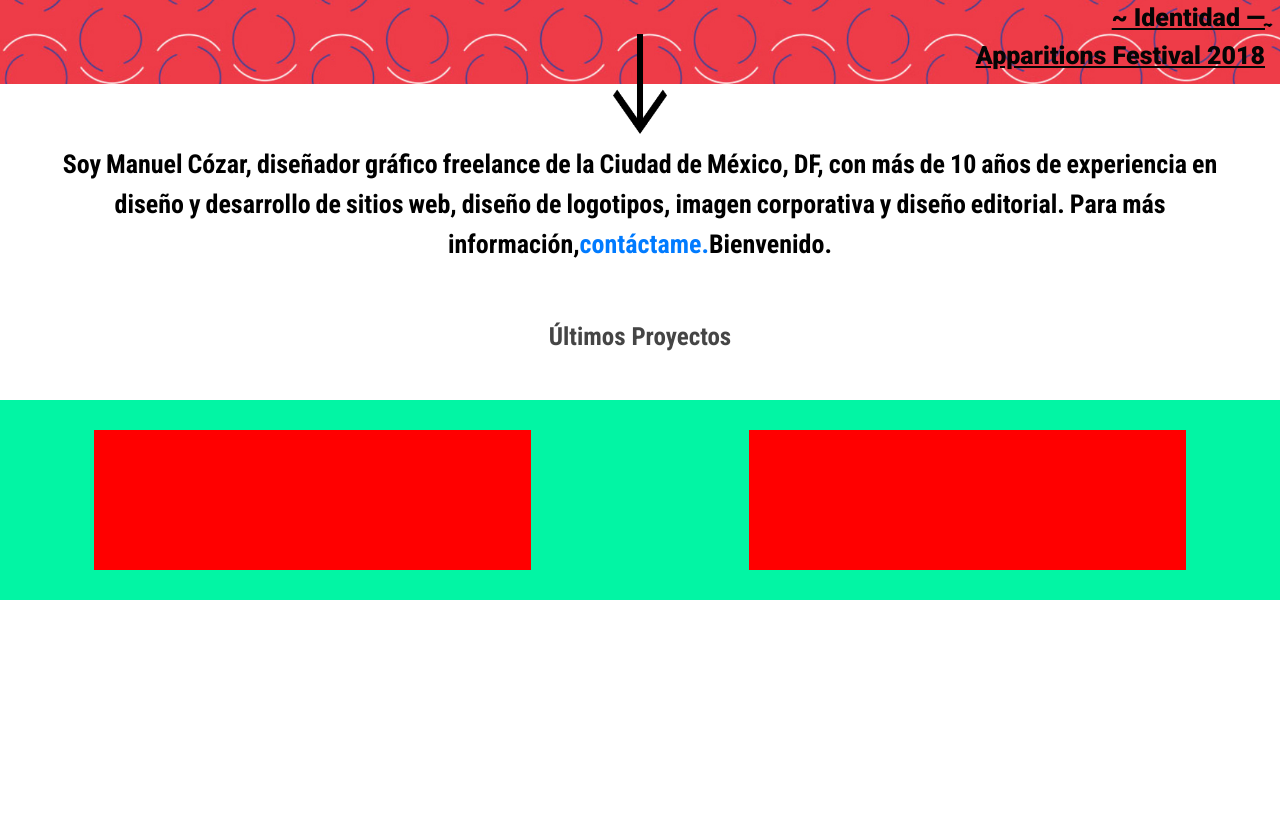
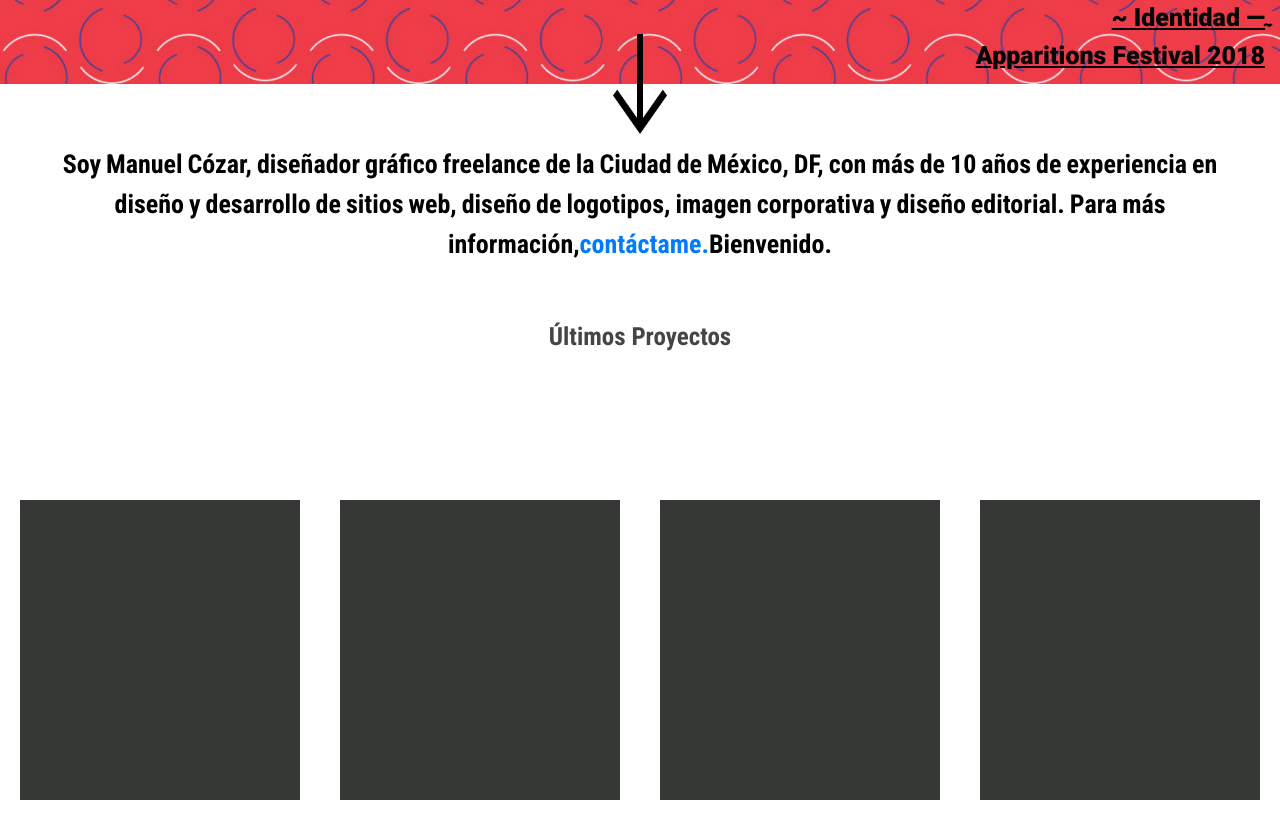
Before and after one commit to rovercode1/Cozar, a website: page webPage/cozar.html in a window 1280 px wide. Shown: the part 516-1354 px from the top of the page. Drawn offline with nearby package versions, Linux system fonts and the light colour scheme; files whose address does not match are found by name.

Commit message:
Project boxes fixed

```diff
--- a/src/styles/_base.scss
+++ b/src/styles/_base.scss
@@ -59,15 +59,20 @@ body{
 	overflow: hidden;
 }
 
-.box-border{
+.inner-box {
+	box-sizing: content-box;
+	background: #363836;
+	margin: 10px;
+	height: 300px;
+	width: 100%;
+}
+
+.outer-box{
 	display: flex;
-	.box-default{
-		background-color: #ffffff;
-		display: flex;
-    justify-content: center;
-    align-items: center;
-		.in-box-default{
-			background: rgb(0, 0, 0);
-		}
-	}
+	align-items: center;
+	/* height: 400px; */
+	width: 400px;
+	background: #ff00003d;
+	padding: 0px;
+	justify-content: center;
 }
--- a/webPage/assets/styles/_custom.scss
+++ b/webPage/assets/styles/_custom.scss
@@ -191,20 +191,17 @@ p{
 	}
 }
 
-.box-border{
-	background: #1e0fbe;
+.inner-box {
+	background: #363836;
+	margin: 20px;
+	height: 300px;
+	width: 100%;
 }
 
-.box-default{
-	background-color: #02f5a4;
-	width: 200px;
-	height:200px;
+.outer-box{
 	display: flex;
 	align-items: center;
+	background: #ff000000;
+	padding: 0px;
 	justify-content: center;
-	.in-box-default{
-		background: red;
-		height: 70%;
-		width: 70%;
-	}
 }
--- a/webPage/cozar.html
+++ b/webPage/cozar.html
@@ -72,13 +72,24 @@
   </div>
 </section>
 <section class="project-section">
-    <div class="">
+  <div class="base-section">
+    <div class="container-fluid">
       <div class="row">
-        <div class="col-lg-6 col-md-12 box-default"><div class="in-box-default"></div></div>
-        <div class="col-lg-6 col-md-12 box-default"><div class="in-box-default"></div>
+        <div class="outer-box col-lg-3 col-md-6 col-sm-12">
+          <div class="inner-box"></div>
         </div>
-      </div>
+        <div class="outer-box col-lg-3 col-md-6 col-sm-12">
+          <div class="inner-box"></div>
+        </div>
+        <div class="outer-box col-lg-3 col-md-6 col-sm-12">
+          <div class="inner-box"></div>
+        </div>
+        <div class="outer-box col-lg-3 col-md-6 col-sm-12">
+          <div class="inner-box"></div>
+        </div>
+     </div>
     </div>
+  </div>
   </div>
 </section>
 
```
Also changed, not shown: src/styles/css/app.css, webPage/assets/styles/css/app.css, 2 other files.
